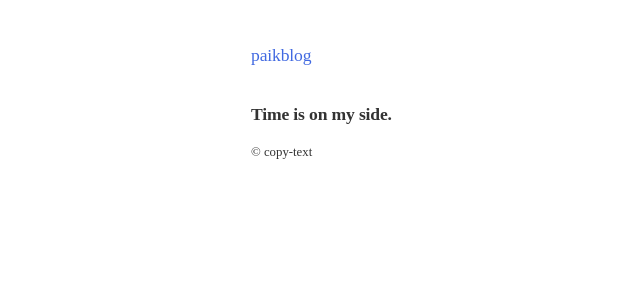
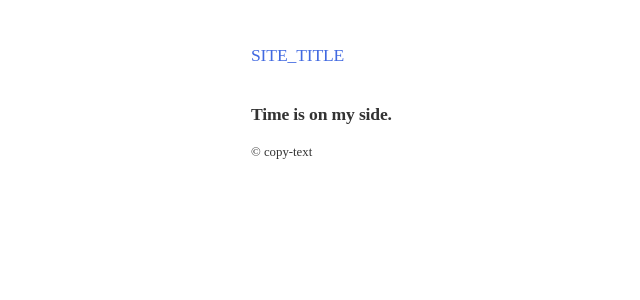
Before and after one commit to paikwiki/jekyll-theme-paikblog, a Jekyll site: the page built from index.md, in a window 1280 px wide. Shown: the top 300 px of the page, without its empty margins (45-685 px from the left). Built offline with Jekyll 4.4.1, drawn with Linux system fonts in a browser that asks for light colours; some web fonts are replaced.

Commit message:
Update _config.yml
- remove useless configuration for SCSS
- add author (sample) data
- edit and add data about title, description, author and copyright

```diff
--- a/_config.yml
+++ b/_config.yml
@@ -1,9 +1,11 @@
-title: paikblog
-email: email@example.com
-
-# Sass/SCSS
+title: SITE_TITLE
+description: SITE_DESCRIPTION
+author:
+  name: AUTHOR_NAME
+  email: EMAIL@EXAMPLE.COM
+  twitter: TWITTER_ID
+copyright_year: YEAR
 sass:
-  sass_dir: _sass
   style: compressed
 plugins:
   - jekyll-sitemap
```
